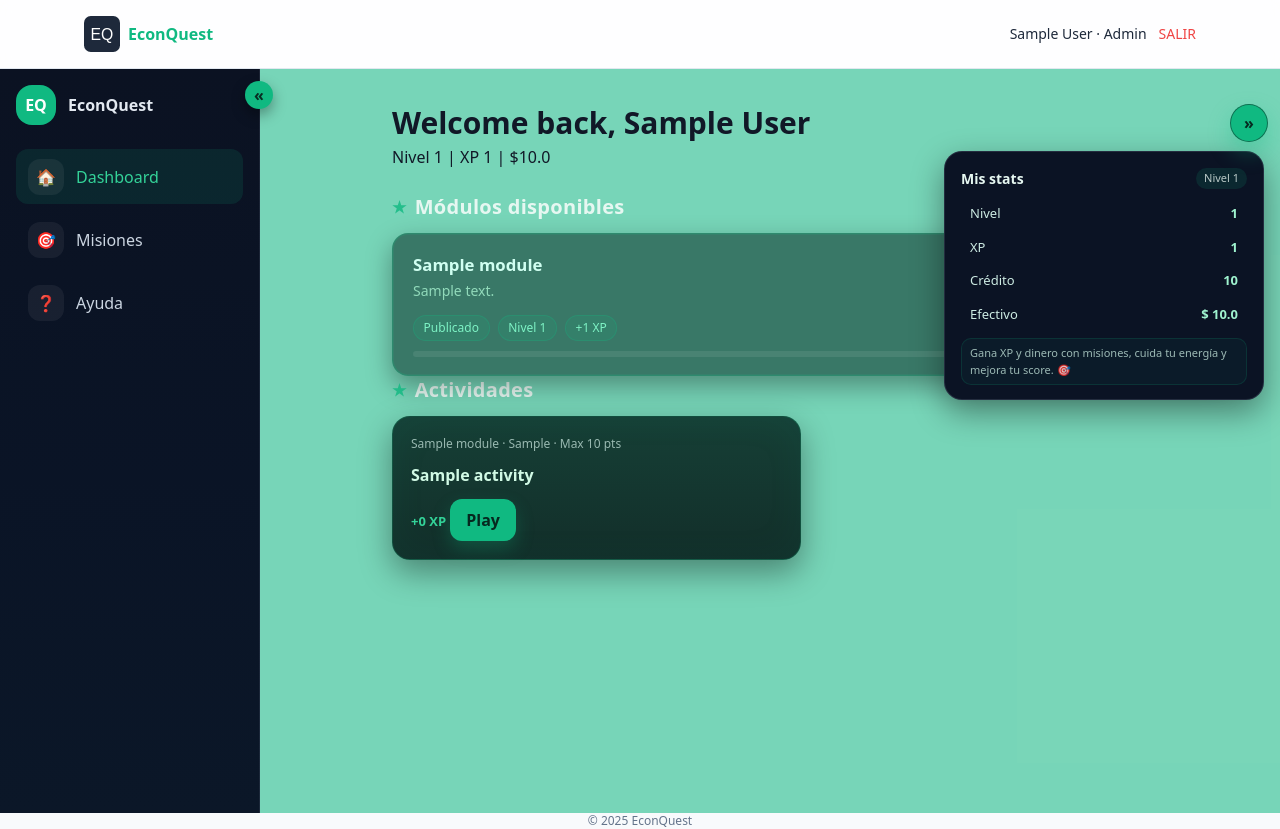
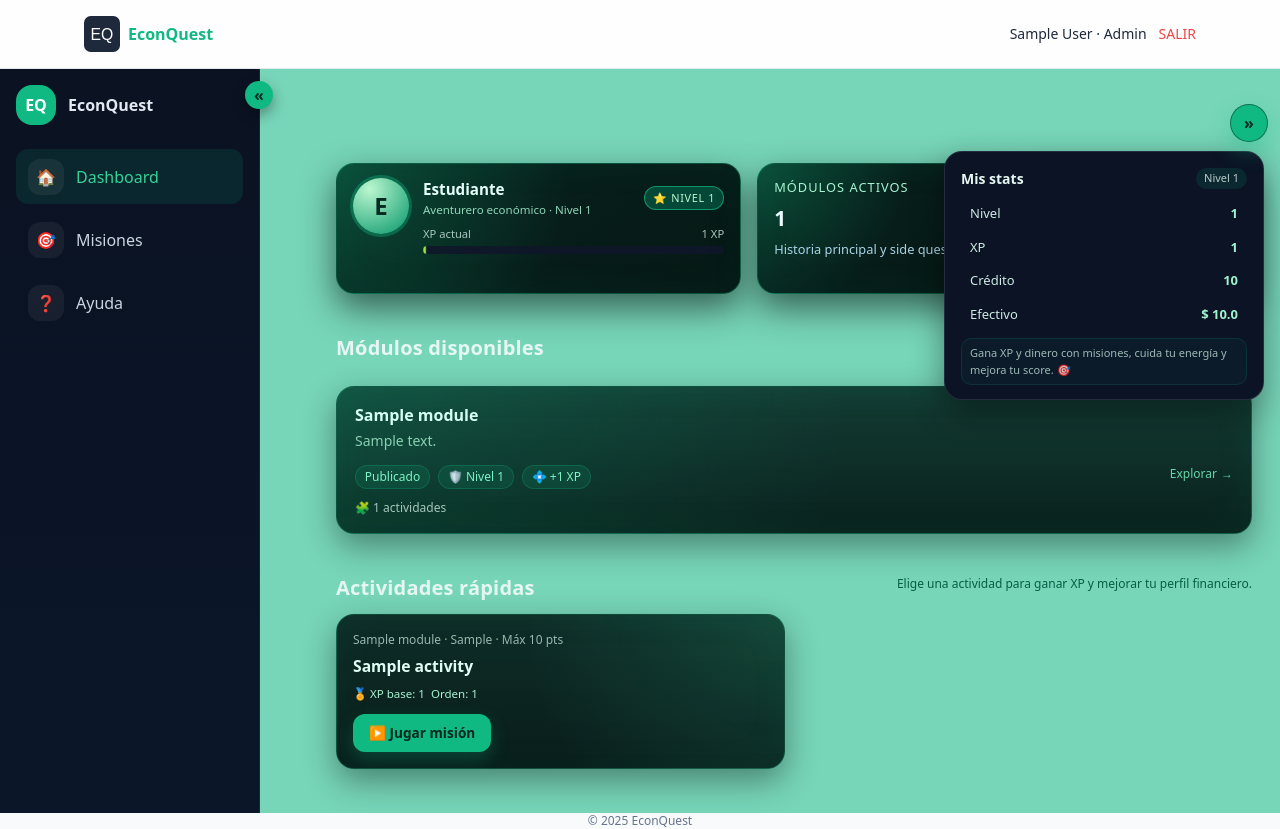
Before and after one commit to UPRM-CSE-CapstoneFallSemester/EconQuest_MVPOfficial, a Flask app: page /student/dashboard in a window 1280 px wide. Run offline with Flask 3, Linux system fonts and the light colour scheme; a user stored in the database is signed in; tables that the repository leaves empty hold one stand-in row (values such as "Sample post"); some libraries are stand-ins or nearby versions.

Commit message:
Made changes

```diff
--- a/app/templates/main/index.html
+++ b/app/templates/main/index.html
@@ -4,7 +4,6 @@
 <section class="hero-wrap hero-bg text-white">
   <div class="max-w-6xl mx-auto px-4 py-10 md:py-16">
     <div class="grid md:grid-cols-2 gap-10 items-center">
-      <!-- COLUMNA IZQUIERDA: CTA + MINI SIM -->
       <div>
         <div class="inline-flex items-center gap-2 px-3 py-1 rounded-full bg-white/10 border border-white/20 reveal">
           <span class="text-sm">🌱 Aprendizaje financiero como RPG</span>
@@ -62,11 +61,6 @@
             </div>
           </div>
 
-          <div class="absolute top-56 badge-float badge-indent" style="animation-delay:.5s">
-            <div class="rounded-2xl px-4 py-3 bg-white/20 border border-white/30 backdrop-blur">
-              🏅 Insignia: Ahorrista
-            </div>
-          </div>
         </div>
     </div>
   </div>
--- a/app/templates/student/dashboard.html
+++ b/app/templates/student/dashboard.html
@@ -1,291 +1,456 @@
-{% extends 'student/layout.html' %} {% block student_content %}
+{% extends 'student/layout.html' %}
+{% block student_content %}
 <style>
-  /* === CONTENT WRAPPER FIX (Permanently Collapsed Sidebar) === */
-  #stu-main-content-wrapper {
-    /* Updated margin-left to match the permanent narrow sidebar width (e.g., 80px) */
-    margin-left: 80px;
-    padding: 1.5rem;
-    padding-top: 1rem;
+  :root{
+    --eq-header-h: 64px;
+    --eq-left-gutter: 3rem;
   }
 
-  /* ===== BASE (Existing Styles) ===== */
-  .stu-dashboard {
-    color: #e6f7f1;
-    animation: fadeIn 0.5s ease-in-out;
+  /* Layout general */
+  .stu-dashboard{
+    color:#e6f7f1;
+    padding-top: calc(var(--eq-header-h) + 10px);
   }
-  @keyframes fadeIn {
-    from {
-      opacity: 0;
-      transform: translateY(6px);
+  @media (min-width: 768px){
+    .guard-left{ padding-left: var(--eq-left-gutter); }
   }
-    to {
-      opacity: 1;
-      transform: translateY(0);
+
+  .stu-title{
+    font-weight:700;
+    letter-spacing:.2px;
+    margin-top:.5rem;
+  }
+
+  /* ===== HUD / PLAYER CARD ===== */
+  .hud-grid{
+    display:grid;
+    grid-template-columns: minmax(0, 2.2fr) minmax(0, 1.3fr) minmax(0, 1.3fr);
+    gap:16px;
+  }
+  @media (max-width:1024px){
+    .hud-grid{
+      grid-template-columns: minmax(0,1fr);
     }
   }
 
-  .stu-title {
-    font-weight: 700;
-    letter-spacing: 0.3px;
-    display: flex;
-    align-items: center;
-    gap: 8px;
-  }
-  .stu-title::before {
-    content: "★";
-    color: #10b981;
-    opacity: 0.8;
-    font-size: 1rem;
+  .card-base{
+    border-radius:18px;
+    padding:14px 16px;
+    background: radial-gradient(circle at top left, rgba(16,185,129,.28), transparent 55%),
+                linear-gradient(145deg, rgba(6,32,27,.98), rgba(4,20,17,.98));
+    border:1px solid rgba(16,185,129,.35);
+    box-shadow:0 14px 34px rgba(0,0,0,.55), inset 0 0 40px rgba(16,185,129,.06);
   }
 
-  /* ===== WELCOME SECTION ===== */
-  .welcome-banner {
-    background: linear-gradient(
-      90deg,
-      rgba(16, 185, 129, 0.18),
-      rgba(6, 60, 45, 0.5)
-    );
-    border: 1px solid rgba(16, 185, 129, 0.25);
-    border-radius: 18px;
-    padding: 22px 24px;
-    box-shadow: 0 10px 26px rgba(0, 0, 0, 0.35),
-      inset 0 0 20px rgba(16, 185, 129, 0.08);
-    display: flex;
-    flex-direction: column;
-    gap: 6px;
-    margin-bottom: 2rem;
-    animation: slideIn 0.6s ease-in-out;
+  .player-card{
+    display:flex;
+    gap:14px;
+    align-items:stretch;
   }
-  @keyframes slideIn {
-    from {
-      opacity: 0;
-      transform: translateY(-6px);
+  .player-avatar{
+    flex-shrink:0;
+    width:56px;
+    height:56px;
+    border-radius:999px;
+    background:radial-gradient(circle at 30% 20%, #bbf7d0, #059669);
+    display:flex;
+    align-items:center;
+    justify-content:center;
+    font-weight:800;
+    font-size:1.5rem;
+    color:#022c22;
+    box-shadow:0 0 0 3px rgba(16,185,129,.35);
   }
-    to {
-      opacity: 1;
-      transform: translateY(0);
+  .player-main{
+    flex:1;
+    min-width:0;
   }
+  .player-name{
+    font-size:.95rem;
+    font-weight:700;
+    color:#e6fffb;
+  }
+  .player-sub{
+    font-size:.72rem;
+    color:#a7f3d0;
+    opacity:.85;
   }
 
-  .welcome-name {
-    font-size: 1.3rem;
-    font-weight: 700;
-    color: #d0fff1;
+  .pill-small{
+    display:inline-flex;
+    align-items:center;
+    gap:5px;
+    padding:3px 8px;
+    border-radius:999px;
+    font-size:.68rem;
+    text-transform:uppercase;
+    letter-spacing:.06em;
+    border:1px solid rgba(148,163,184,.6);
+    background:rgba(15,23,42,.9);
+    color:#e5fef7;
   }
-  .welcome-sub {
-    font-size: 0.95rem;
-    color: #a7c6be;
-    opacity: 0.9;
+  .pill-small-success{
+    border-color:rgba(16,185,129,.7);
+    background:rgba(6,78,59,.9);
+    color:#bbf7d0;
   }
-  .xp-bar {
-    height: 8px;
-    background: rgba(255, 255, 255, 0.08);
-    border-radius: 9999px;
-    overflow: hidden;
-    margin-top: 8px;
+
+  .xp-bar-wrap{
+    margin-top:8px;
   }
-  .xp-fill {
-    height: 100%;
-    background: linear-gradient(90deg, #10b981, #34d399);
-    width: var(--xp-progress, 45%);
-    transition: width 0.4s ease;
+  .xp-bar-label{
+    display:flex;
+    justify-content:space-between;
+    font-size:.7rem;
+    color:#a7c6be;
+    margin-bottom:3px;
+  }
+  .xp-bar{
+    position:relative;
+    width:100%;
+    height:8px;
+    border-radius:999px;
+    background:rgba(15,23,42,.9);
+    overflow:hidden;
+  }
+  .xp-bar-fill{
+    position:absolute;
+    inset:0;
+    border-radius:inherit;
+    background:linear-gradient(90deg,#22c55e,#a3e635,#22c55e);
+    box-shadow:0 0 18px rgba(74,222,128,.7);
+    transform-origin:left center;
+  }
+
+  .hud-stat{
+    display:flex;
+    flex-direction:column;
+    gap:6px;
+  }
+  .hud-stat-title{
+    font-size:.8rem;
+    text-transform:uppercase;
+    letter-spacing:.08em;
+    color:#a7f3d0;
+  }
+  .hud-stat-main{
+    font-size:1.3rem;
+    font-weight:700;
+    color:#ecfeff;
+  }
+  .hud-stat-sub{
+    font-size:.8rem;
+    color:#bae6fd;
+    opacity:.9;
   }
 
   /* ===== MÓDULOS ===== */
-  .mod-grid {
-    display: grid;
+  .mod-grid{
+    display:grid;
     grid-template-columns: repeat(auto-fit, minmax(260px, 1fr));
-    gap: 18px;
+    gap:16px;
   }
-  .module-card {
-    position: relative;
-    border-radius: 16px;
-    padding: 18px 20px;
-    background: rgba(9, 45, 38, 0.55);
-    border: 1px solid rgba(16, 185, 129, 0.28);
-    box-shadow: inset 0 0 0 1px rgba(16, 185, 129, 0.12),
-      0 10px 26px rgba(0, 0, 0, 0.35);
-    transition: all 0.2s ease-in-out;
+  .module-card{
+    position:relative;
+    border-radius:18px;
+    padding:16px 18px;
+    margin-top:.75rem;
+    background: radial-gradient(circle at top left, rgba(16,185,129,.18), transparent 55%),
+                linear-gradient(180deg, rgba(11,47,40,.92), rgba(5,25,22,.96));
+    border:1px solid rgba(16,185,129,.28);
+    box-shadow: 0 12px 32px rgba(0,0,0,.38), inset 0 0 40px rgba(16,185,129,.07);
+    transition: transform .18s ease, filter .18s ease, box-shadow .18s ease, border-color .18s ease;
   }
-  .module-card:hover {
-    transform: translateY(-3px) scale(1.01);
-    filter: brightness(1.05);
-    box-shadow: inset 0 0 0 1px rgba(16, 185, 129, 0.18),
-      0 16px 36px rgba(0, 0, 0, 0.45);
+  .module-card:hover{
+    transform: translateY(-3px);
+    filter: brightness(1.06);
+    box-shadow: 0 18px 40px rgba(0,0,0,.5), inset 0 0 52px rgba(16,185,129,.09);
+    border-color:rgba(45,212,191,.7);
   }
-  .module-title {
-    font-weight: 700;
-    color: #d0fff1;
-    font-size: 1.05rem;
+  .module-title{
+    font-weight:700;
+    color:#d6fff4;
+    display:flex;
+    align-items:center;
+    gap:6px;
   }
-  .module-badge {
-    display: inline-block;
-    margin-top: 6px;
-    font-size: 12px;
-    color: #7ef2c5;
-    background: rgba(16, 185, 129, 0.12);
-    border: 1px solid rgba(16, 185, 129, 0.25);
-    padding: 0.25rem 0.6rem;
-    border-radius: 9999px;
+  .module-badge{
+    display:inline-flex;
+    align-items:center;
+    gap:4px;
+    margin-top:6px;
+    font-size:12px;
+    color:#7ef2c5;
+    background: rgba(16,185,129,.12);
+    border:1px solid rgba(16,185,129,.25);
+    padding:.2rem .55rem;
+    border-radius:9999px;
   }
-  .module-badge.is-draft {
-    color: #e9b86a;
-    background: rgba(234, 179, 8, 0.08);
-    border-color: rgba(234, 179, 8, 0.25);
+  .module-badge.is-draft{
+    color:#facc6b;
+    background: rgba(234,179,8,.08);
+    border-color:rgba(234,179,8,.25);
   }
-  .module-progress {
-    margin-top: 10px;
-    height: 6px;
-    background: rgba(255, 255, 255, 0.08);
-    border-radius: 9999px;
-    overflow: hidden;
+  .module-footer{
+    display:flex;
+    align-items:center;
+    gap:8px;
+    margin-top:10px;
+    font-size:.75rem;
+    color:#a7c6be;
   }
-  .progress-fill {
-    height: 100%;
-    background: linear-gradient(90deg, #10b981, #34d399);
-    width: var(--progress, 60%);
-    transition: width 0.4s ease;
+  .module-tag{
+    display:inline-flex;
+    align-items:center;
+    gap:4px;
   }
 
   /* ===== ACTIVIDADES ===== */
-  .act-grid {
-    display: grid;
+  .act-grid{
+    display:grid;
     grid-template-columns: repeat(2, minmax(0, 1fr));
-    gap: 18px;
+    gap:18px;
   }
-  @media (max-width: 1024px) {
-    .act-grid {
-      grid-template-columns: 1fr;
-    }
+  @media (max-width:1024px){
+    .act-grid{ grid-template-columns:1fr; }
   }
 
-  .activity-card {
-    position: relative;
-    border-radius: 18px;
-    padding: 18px;
-    background: linear-gradient(
-      180deg,
-      rgba(11, 47, 40, 0.9),
-      rgba(7, 28, 26, 0.9)
-    );
-    border: 1px solid rgba(16, 185, 129, 0.22);
-    box-shadow: 0 12px 32px rgba(0, 0, 0, 0.38),
-      inset 0 0 40px rgba(16, 185, 129, 0.05);
-    transition: transform 0.18s ease, box-shadow 0.18s ease;
+  .activity-card{
+    position:relative;
+    border-radius:18px;
+    padding:16px;
+    background: radial-gradient(circle at top right, rgba(52,211,153,.16), transparent 55%),
+                linear-gradient(180deg, rgba(10,37,33,.96), rgba(7,26,23,.98));
+    border:1px solid rgba(16,185,129,.26);
+    box-shadow: 0 12px 32px rgba(0,0,0,.38), inset 0 0 40px rgba(16,185,129,.05);
   }
-  .activity-card:hover {
-    transform: translateY(-2px);
-    box-shadow: 0 16px 36px rgba(0, 0, 0, 0.45);
+  .activity-meta{
+    font-size:12px;
+    color:#a7c6be;
+    opacity:.9;
+    margin-bottom:6px;
   }
-  .activity-meta {
-    font-size: 12px;
-    color: #a7c6be;
-    opacity: 0.9;
-    margin-bottom: 10px;
+  .activity-title{
+    font-size:.98rem;
+    font-weight:600;
+    color:#e0fdf4;
   }
-  .btn-try {
-    display: inline-block;
-    margin-top: 12px;
-    background: #10b981;
-    color: #06281f;
-    font-weight: 700;
-    padding: 0.55rem 1rem;
-    border-radius: 12px;
-    box-shadow: 0 8px 18px rgba(16, 185, 129, 0.25);
-    transition: transform 0.15s ease, box-shadow 0.15s ease, filter 0.15s ease;
-    text-decoration: none;
+
+  .activity-tag-row{
+    display:flex;
+    flex-wrap:wrap;
+    gap:6px;
+    margin-top:6px;
+    font-size:.72rem;
+    color:#a7f3d0;
   }
-  .btn-try:hover {
+
+  .btn-try{
+    display:inline-flex;
+    align-items:center;
+    gap:6px;
+    margin-top:12px;
+    background:#10b981;
+    color:#06281f;
+    font-weight:700;
+    padding:.55rem 1rem;
+    border-radius:12px;
+    box-shadow:0 8px 18px rgba(16,185,129,.25);
+    transition: transform .15s ease, box-shadow .15s ease, filter .15s ease;
+    text-decoration:none;
+    font-size:.85rem;
+  }
+  .btn-try:hover{
     transform: translateY(-1px);
-    filter: brightness(1.05);
-    box-shadow: 0 10px 22px rgba(16, 185, 129, 0.32);
+    filter:brightness(1.05);
+    box-shadow:0 10px 22px rgba(16,185,129,.32);
   }
-  .xp-highlight {
-    display: inline-block;
-    margin-top: 8px;
-    font-size: 13px;
-    color: #34d399;
-    font-weight: 600;
+
+  .empty-state{
+    border-radius:16px;
+    padding:16px 18px;
+    background:rgba(15,23,42,.9);
+    border:1px dashed rgba(148,163,184,.6);
+    font-size:.9rem;
+    color:#cbd5f5;
   }
 </style>
 
-<div id="stu-main-content-wrapper">
-  <div class="mb-6">
-    <h1 class="text-3xl font-semibold text-gray-900">
-      Welcome back, {{ current_user.name }}
-    </h1>
-    <p class="text-gray-900 mt-1">
-      Nivel {{ profile.level }} | XP {{ profile.xp }} |  ${{
-      profile.cash_balance }}
-    </p>
+{# datos del “jugador” si existen #}
+{% set prof = profile if profile is defined else None %}
+{% set my_level = prof.level if prof is not none and prof.level is not none else 1 %}
+{% set my_xp = prof.xp if prof is not none and prof.xp is not none else 0 %}
+{# cap sencillo 0–100 para la barra #}
+{% set xp_percent = my_xp if my_xp <= 100 else 100 %}
+{% set total_modules = modules|length if modules is defined and modules is not none else 0 %}
+{% set total_activities = activities|length if activities is defined and activities is not none else 0 %}
+
+<div class="stu-dashboard space-y-8">
+
+  <!-- ===== HUD RPG / PLAYER ===== -->
+  <section class="guard-left">
+    <div class="hud-grid">
+
+      <!-- Panel de jugador -->
+      <div class="card-base player-card">
+        <div class="player-avatar">
+          {{ (current_user.first_name[0] if current_user.is_authenticated and current_user.first_name else 'E')|upper }}
+        </div>
+        <div class="player-main">
+          <div class="flex items-center justify-between gap-2">
+            <div>
+              <div class="player-name">
+                {{ current_user.first_name or 'Estudiante' }}
+              </div>
+              <div class="player-sub">
+                Aventurero económico · Nivel {{ my_level }}
+              </div>
+            </div>
+            <span class="pill-small pill-small-success">
+              ⭐ Nivel {{ my_level }}
+            </span>
           </div>
 
-  <section class="space-y-3">
+          <div class="xp-bar-wrap">
+            <div class="xp-bar-label">
+              <span>XP actual</span>
+              <span>{{ my_xp }} XP</span>
+            </div>
+            <div class="xp-bar">
+              <div class="xp-bar-fill" style="transform:scaleX({{ (xp_percent/100.0) }})"></div>
+            </div>
+          </div>
+        </div>
+      </div>
+
+      <!-- Stats: módulos -->
+      <div class="card-base hud-stat">
+        <div class="hud-stat-title">Módulos activos</div>
+        <div class="hud-stat-main">{{ total_modules }}</div>
+        <div class="hud-stat-sub">
+          {{ 'Historia principal y side quests' if total_modules else 'Tu profesor añadirá módulos pronto.' }}
+        </div>
+      </div>
+
+      <!-- Stats: actividades -->
+      <div class="card-base hud-stat">
+        <div class="hud-stat-title">Actividades disponibles</div>
+        <div class="hud-stat-main">{{ total_activities }}</div>
+        <div class="hud-stat-sub">
+          {{ 'Completa actividades para ganar XP y recompensas.' if total_activities else 'Cuando haya actividades podrás verlas aquí.' }}
+        </div>
+      </div>
+
+    </div>
+  </section>
+
+  <!-- ===== MÓDULOS ===== -->
+  <section class="space-y-3 guard-left">
+    <div class="flex items-center justify-between gap-2">
       <h2 class="stu-title text-xl">Módulos disponibles</h2>
+      {% if total_modules %}
+        <span class="text-xs text-emerald-800">
+          Escoge un módulo para ver su historia y actividades.
+        </span>
+      {% endif %}
+    </div>
+
     <div class="mod-grid">
-      {% if modules %} {% for m in modules %}
+      {% if modules %}
+        {% for m in modules %}
           <a
-        href="{{ url_for('student_ui.module_detail', module_id=m.id, tab='activities') }}"
-        class="module-card block no-underline"
+            href="{{ url_for('student_ui.module_detail', module_id=m.id) }}"
+            class="module-card block no-underline cursor-pointer"
             aria-label="Abrir módulo {{ m.title }}"
           >
-        <div class="module-title">{{ m.title }}</div>
+            <div class="module-title">
+              {{ m.title }}
+            </div>
+
             {% if m.summary %}
               <p class="mt-1 text-sm text-emerald-200/80 line-clamp-2">
                 {{ m.summary }}
               </p>
             {% endif %}
+
             <div class="mt-2 flex items-center gap-2 text-xs">
               <span class="module-badge {{ '' if m.is_published else 'is-draft' }}">
                 {{ 'Publicado' if m.is_published else 'Borrador' }}
               </span>
-          {% if m.level %}<span class="module-badge">Nivel {{ m.level }}</span
-          >{% endif %} {% if m.xp_reward %}<span class="module-badge"
-            >+{{ m.xp_reward }} XP</span
-          >{% endif %}
-          <span class="ml-auto text-emerald-300/90">Abrir →</span>
+              {% if m.level %}
+                <span class="module-badge">
+                  🛡️ Nivel {{ m.level }}
+                </span>
+              {% endif %}
+              {% if m.xp_reward %}
+                <span class="module-badge">
+                  💠 +{{ m.xp_reward }} XP
+                </span>
+              {% endif %}
+              <span class="ml-auto text-emerald-300/90 flex items-center gap-1">
+                Explorar <span>→</span>
+              </span>
             </div>
-        <div class="module-progress">
-          <div
-            class="progress-fill"
-            style="--progress: {{ m.progress|default('0%') }}"
-          ></div>
+
+            <div class="module-footer">
+              <span class="module-tag">
+                🧩 {{ m.activities.count() if m.activities is not none else 0 }} actividades
+              </span>
             </div>
           </a>
-      {% endfor %} {% else %}
-      <div class="text-emerald-200/70">
-        No tienes módulos asignados aún. Cuando tu profesor publique o asigne
-        módulos, aparecerán aquí.
+        {% endfor %}
+      {% else %}
+        <div class="empty-state">
+          🎲 Aún no tienes módulos asignados. Cuando tu profesor publique o asigne módulos, aparecerán aquí
+          como nuevas aventuras.
         </div>
       {% endif %}
     </div>
   </section>
 
-  <section class="space-y-3">
-    <h2 class="stu-title text-xl">Actividades</h2>
+  <!-- ===== ACTIVIDADES ===== -->
+  <section class="space-y-3 guard-left">
+    <div class="flex items-center justify-between gap-2">
+      <h2 class="stu-title text-xl">Actividades rápidas</h2>
+      {% if total_activities %}
+        <span class="text-xs text-emerald-800">
+          Elige una actividad para ganar XP y mejorar tu perfil financiero.
+        </span>
+      {% endif %}
+    </div>
+
     {% if activities %}
       <div class="act-grid">
         {% for a in activities %}
           <div class="activity-card">
             <div class="activity-meta">
-          {{ a.module.title if a.module else 'Módulo' }} · {{ a.type or 'text'
-          }} · Max {{ a.max_points or 0 }} pts
+              {{ a.module.title if a.module else 'Módulo' }}
+              · {{ a.type or 'texto' }}
+              · Máx {{ a.max_points or 0 }} pts
             </div>
-        <div class="text-emerald-100 font-semibold">{{ a.title }}</div>
-        <span class="xp-highlight">+{{ a.xp_reward or 0 }} XP</span>
-        <a
-          class="btn-try"
-          href="{{ url_for('student_ui.play_activity', activity_id=a.id) }}"
-          >Play</a
-        >
+            <div class="activity-title">
+              {{ a.title }}
+            </div>
+
+            <div class="activity-tag-row">
+              <span>🏅 XP base: {{ a.default_xp or a.max_points or 25 }}</span>
+              {% if a.position is not none %}
+                <span>Orden: {{ a.position }}</span>
+              {% endif %}
+            </div>
+
+            <a class="btn-try" href="{{ url_for('student_ui.play_activity', activity_id=a.id) }}">
+              ▶ Jugar misión
+            </a>
           </div>
         {% endfor %}
       </div>
     {% else %}
-    <div class="text-emerald-200/70">
-      Aún no hay actividades publicadas para tus módulos.
+      <div class="empty-state">
+        ⚔️ Todavía no hay misiones publicadas. En cuanto tu profesor active actividades,
+        podrás completarlas aquí para ganar XP, dinero virtual y mejorar tu puntuación de crédito.
       </div>
     {% endif %}
   </section>
 </div>
-{% endblock %} {% block scripts %} {{ super() }} {% endblock %}
+{% endblock %}
```
Lines whose indentation alone changed are shown as unchanged.
